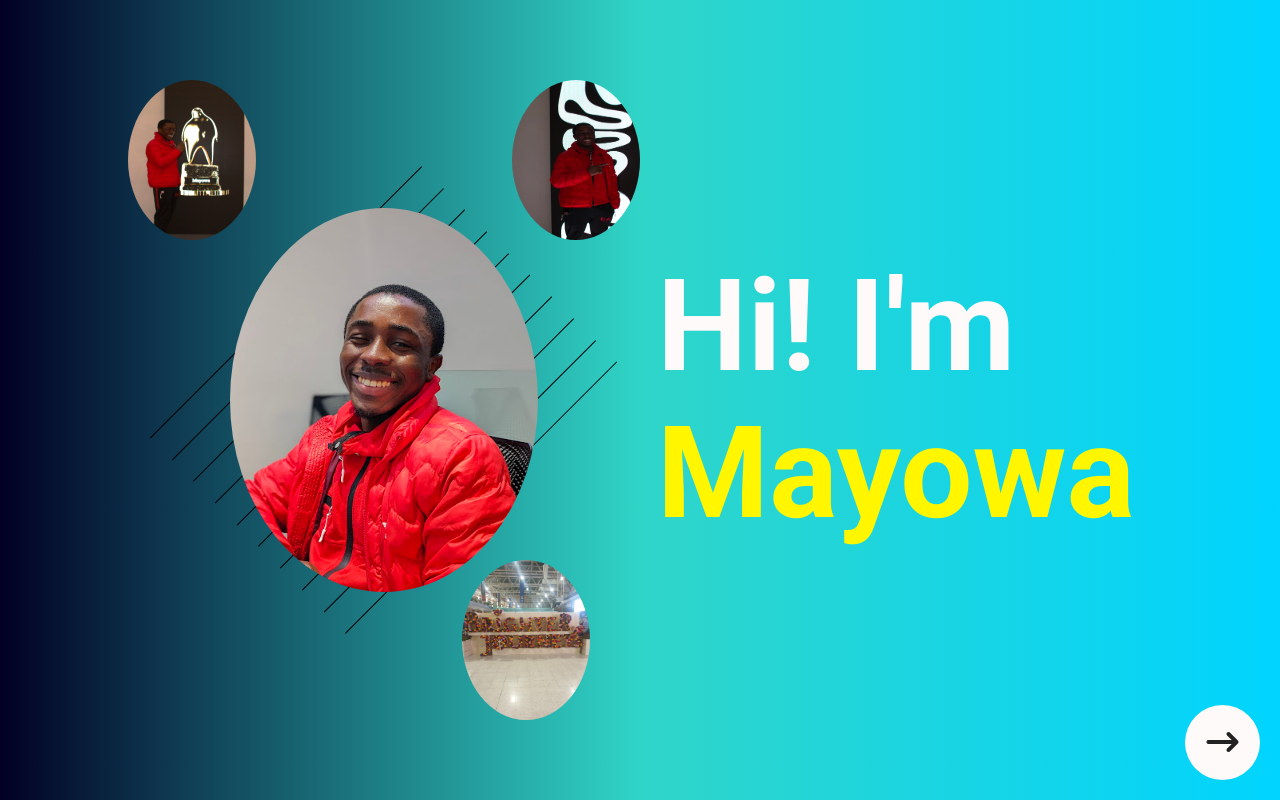
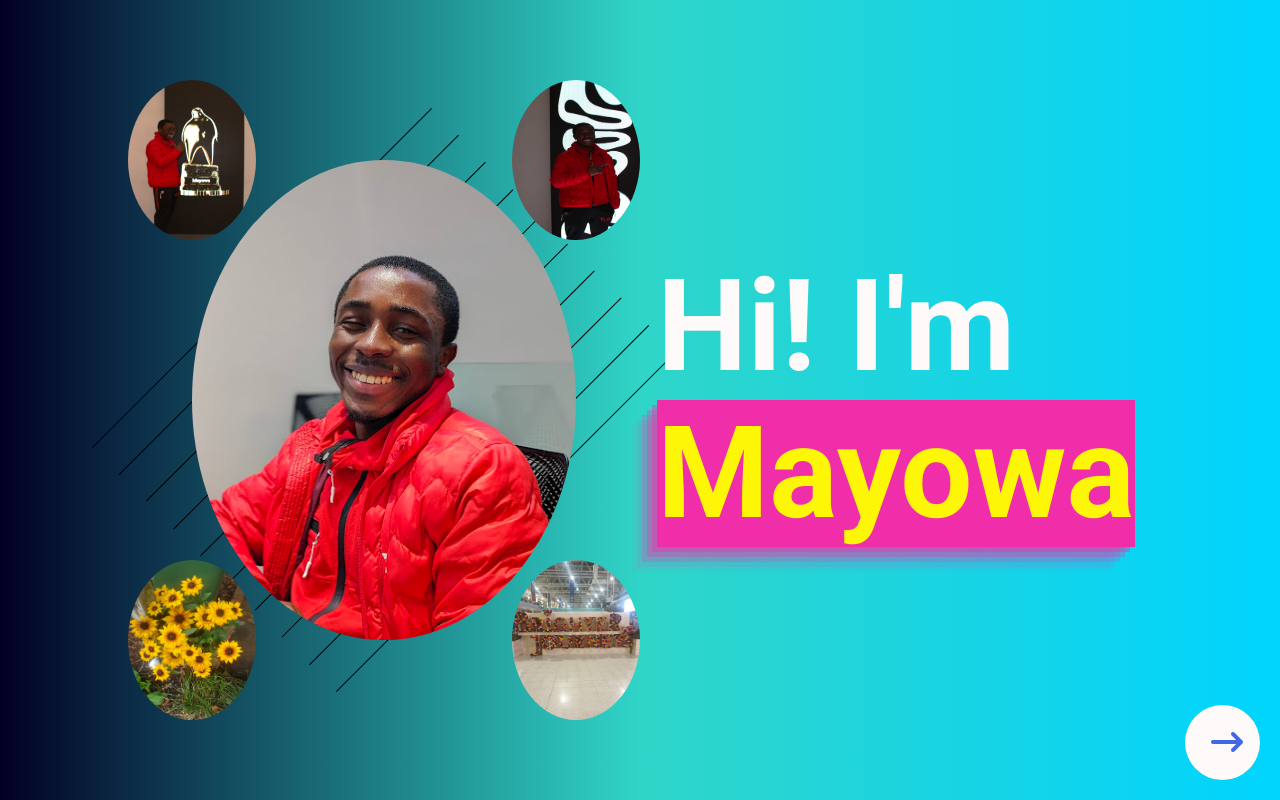
Before and after one commit to itzcookiie/my-personal-portfolio, a website built with Parcel: page index.html in a window 1280 px wide. Built offline with nearby package versions, Linux system fonts and the light colour scheme.

Commit message:
Add flash effect to name, animation to pointer and border colour to images + extra image added

```diff
--- a/css/main.css
+++ b/css/main.css
@@ -1,7 +1,7 @@
 :root {
   --background-colour: #30d5c8;
   --snow-white: #fffafa;
-  --eletric-yellow: #fff600;
+  --eletric-yellow: #FFFF00;
   --zig-zags: #000000FF
 }
 
@@ -18,7 +18,20 @@ body {
   background: linear-gradient(90deg, rgba(2,0,36,1) 0%, var(--background-colour) 50%, rgba(0,212,255,1) 100%);
 }
 
-img, .zig-zags, .pointer-inner-container {
+img {
+  height: 100%;
+  width: 100%;
+  border-radius: 50%;
+  border: 10px solid deepskyblue;
+}
+
+.zig-zags, .zig-zags-overlay {
+  height: 100%;
+  width: 100%;
+}
+
+.pointer-inner-container {
+  position: relative;
   height: 100%;
   width: 100%;
   border-radius: 50%;
@@ -30,13 +43,24 @@ img, .zig-zags, .pointer-inner-container {
   display: flex;
   justify-content: space-around;
   transform: rotate(45deg);
-  z-index: -2;
+  z-index: -1;
 }
 
 .zig-zag {
   height: 100%;
   width: 1px;
   background-color: var(--zig-zags);
+}
+
+.zig-zags-overlay {
+  position: absolute;
+  top: 0;
+  background-color: transparent;
+  height: 120%;
+  width: 120%;
+  top: -10%;
+  left: -10%;
+  z-index: -1;
 }
 
 #root {
@@ -69,11 +93,11 @@ img, .zig-zags, .pointer-inner-container {
 }
 
 .big-image-container {
-  height: 60%;
-  width: 60%;
+  height: 75%;
+  width: 75%;
   position: absolute;
-  top: 20%;
-  left: 20%;
+  top: 12.5%;
+  left: 12.5%;
 }
 
 .small-image-container {
@@ -94,7 +118,12 @@ img, .zig-zags, .pointer-inner-container {
 
 .small-image-container:nth-child(3) {
   bottom: 0;
-  right: 50px;
+  right: 0;
+}
+
+.small-image-container:nth-child(4) {
+  bottom: 0;
+  left: 0;
 }
 
 .intro-text-inner-container {
@@ -112,8 +141,15 @@ img, .zig-zags, .pointer-inner-container {
   color: var(--snow-white);
 }
 
+.my-name-container {
+  background-color: rgba(240, 46, 170, 1);
+  box-shadow: rgba(240, 46, 170, 0.4) -5px 5px, rgba(240, 46, 170, 0.3) -10px 10px, rgba(240, 46, 170, 0.2) -15px 15px, rgba(240, 46, 170, 0.1) -20px 20px, rgba(240, 46, 170, 0.05) -25px 25px;
+}
+
 .my-name {
   color: var(--eletric-yellow);
+  animation: 2s infinite flash-name;
+  transition: opacity 0.1s;
 }
 
 .pointer-container {
@@ -130,3 +166,29 @@ img, .zig-zags, .pointer-inner-container {
   align-items: center;
   background-color: var(--snow-white);
 }
+
+.fa-arrow-right-long {
+  color: royalblue;
+  position: absolute;
+  animation: 1s infinite alternate move-point;
+}
+
+@keyframes flash-name {
+  0% {
+    opacity: 0;
+  }
+
+  100% {
+    opacity: 1;
+  }
+}
+
+@keyframes move-point {
+  0% {
+    left: 10px;
+  }
+
+  100% {
+    left: 30px;
+  }
+}
--- a/index.html
+++ b/index.html
@@ -45,6 +45,9 @@
         <div class="small-image-container">
           <img src="img/small-image-3.jpg">
         </div>
+        <div class="small-image-container">
+          <img src="img/small-image-4.jpg">
+        </div>
         <div class="big-image-container">
           <img src="img/big-image.png">
           <div class="zig-zags">
@@ -59,6 +62,7 @@
             <div class="zig-zag"></div>
             <div class="zig-zag"></div>
           </div>
+<!--          <div class="zig-zags-overlay"></div>-->
         </div>
       </div>
       <div class="intro-text-container">
```
